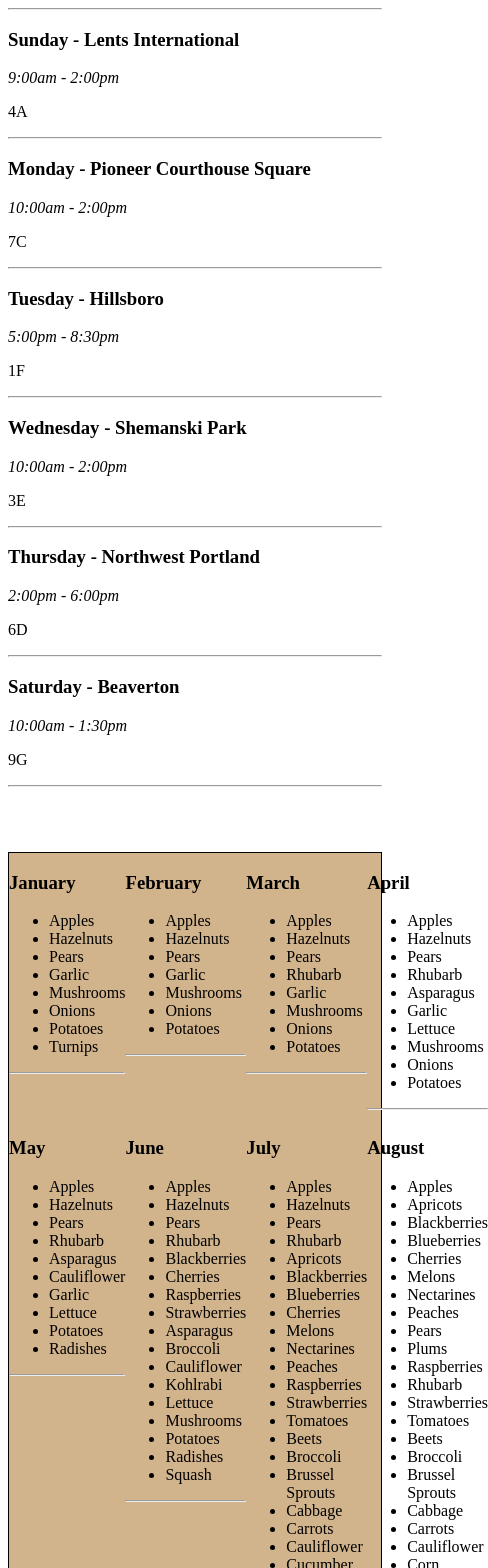
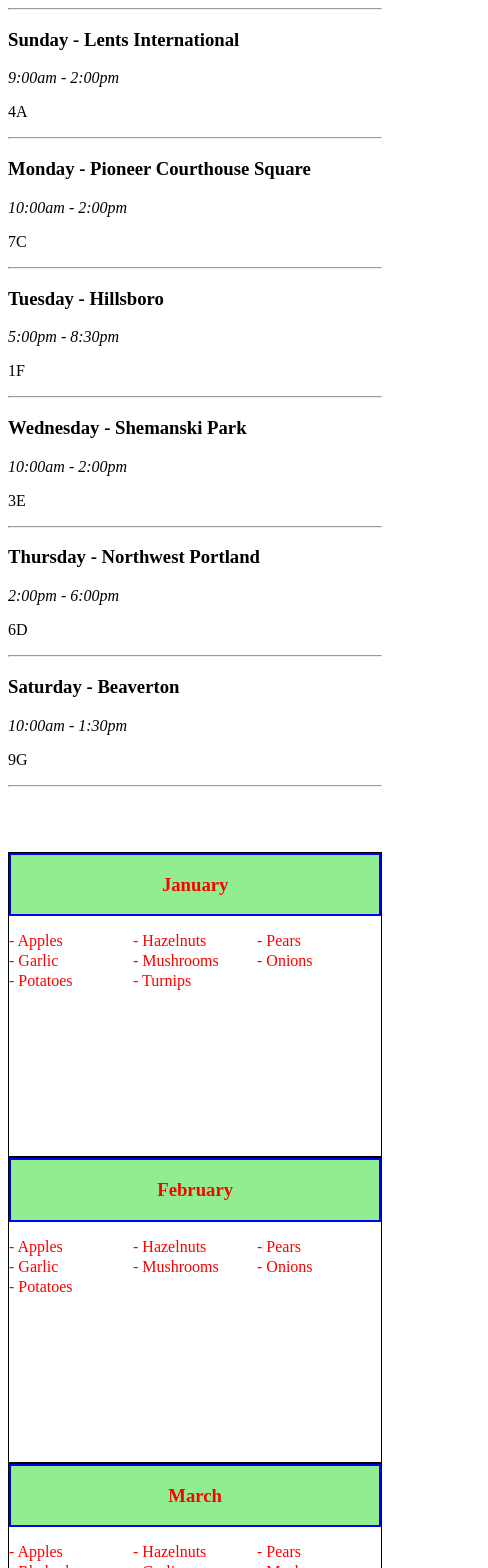
Before and after one commit to glitchwizard/reactCSSLesson-AveryOrganicFarms, a React app: page / in a window 390 px wide. Shown: the top 1568 px of the page, 488 px wide, since content can reach past the window. Built offline with nearby package versions, Linux system fonts and the light colour scheme.

Commit message:
Add responsive scaling for grid layout.

```diff
--- a/src/components/ProduceMonth.jsx
+++ b/src/components/ProduceMonth.jsx
@@ -7,14 +7,57 @@
   height: '100vh',
   background: 'tan',
   display: 'grid',
-  gridTemplate: 'repeat(3, 1fr) / repeat(4, 1fr)',
-  border: '1px solid black'
+  gridColumnGap: '20px',
+  gridRowGap: '20px',
+  gridTemplateColumns: 'repeat(4, 1fr)',
+  gridTemplateRows: 'repeat(3, calc(1/3vh - 20px)',
+  border: '1px solid black',
+  overflow: 'auto',
+  border: '5px red dashed'
 };
 
 function ProduceMonth() {
   return (
-    <div style={fullPage}>
+    <div className='red-text' >
+      <style jsx>{`
+        @media (min-width: 1451px) {
+          .red-text {
+            display: grid;
+            grid-template-columns: repeat(4, 1fr);
+            grid-template-rows: repeat(3, 1fr);
+            color: blue;
+          }
+        }
 
+        @media (max-width: 1450px) {
+          .red-text {
+            display: grid;
+            grid-template-columns: repeat(3, 1fr);
+            grid-template-rows: repeat(4, 1fr);
+            color: blue;
+          }
+        }
+
+        @media (max-width: 1150px) {
+          .red-text {
+            display: grid;
+            grid-template-columns: repeat(2, 1fr);
+            grid-template-rows: repeat(6, 1fr);
+            color: blue;
+          }
+        }
+
+        @media (max-width: 600px) {
+          .red-text {
+            display: grid;
+            grid-template-columns: repeat(1, 1fr);
+            grid-template-rows: repeat(12, 1fr);
+            color: red;
+          }
+        }
+
+      `}
+      </style>
       {data.availableProduce.map((monthObject, index)  =>
         <SeasonalOfferings
         month = {monthObject.month}
--- a/src/components/SeasonalOfferings.jsx
+++ b/src/components/SeasonalOfferings.jsx
@@ -2,15 +2,36 @@
 import PropTypes from 'prop-types';
 
 function SeasonalOfferings({month, selection}) {
+  const autoGrid = {
+    overflow: 'auto',
+    border: '1px black solid',
+    // display: 'grid',
+    // gridTemplateColumns: 'repeat(7, 10px)',
+    // gridAutoRows: 'fit-content(1fr)'
+  }
+  const listDisplayGridItem = {
+    border: '2px blue solid',
+    backgroundColor: 'lightgreen',
+    display: 'block',
+    width: '99%',
+    position:'sticky',
+    left: '0',
+    top: '0'
+  }
+  const itemList = {
+    display: 'grid',
+    gridTemplate: 'repeat(12, 20px) / repeat(3, 1fr)'
+  }
   return (
-    <div>
-      <h3>{month}</h3>
-      <ul>
+    <div style={autoGrid}>
+      <div style={listDisplayGridItem}>
+        <h3 style={{textAlign: 'center'}}>{month}</h3>
+      </div>
+      <div style={itemList}>
         {selection.map((selectionItem, index) =>
-          <li key={index}>{selectionItem} </li>
+          <p key={index}>- {selectionItem} </p>
         )}
-      </ul>
-      <hr/>
+      </div>
     </div>
   );
 }
```
